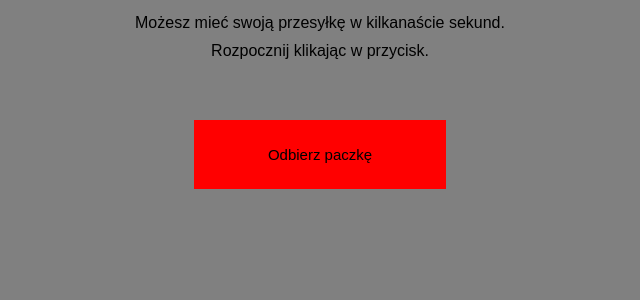
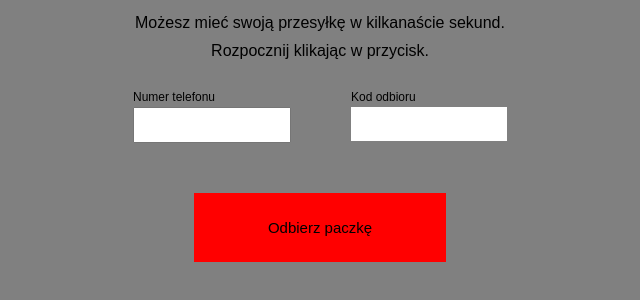
Before and after one commit to Jacobb002/pickup-panel, a plain HTML site: page index.html in a window 1280 px wide. Shown: the part 144-444 px from the top of the page, without its empty margins (320-960 px from the left). Drawn offline with Linux system fonts and the light colour scheme.

Commit message:
Add panel with style

```diff
--- a/index.html
+++ b/index.html
@@ -2,7 +2,7 @@
 <html>
     <head>
         <meta charset="UTF-8">
-        <meta name="viewport" content="widht=device-width, initial-scale=1.0">
+        <meta name="viewport" content="width=device-width, initial-scale=1.0">
         <link rel="stylesheet" href="style.css">
         <title>Proof of concept</title>
     </head>
@@ -13,6 +13,16 @@
                 <p>Możesz mieć swoją przesyłkę w kilkanaście sekund.</p>
                 <p>Rozpocznij klikając w przycisk.</p>
             </div>
+            <div class="panel">
+                <div class="panelInput">
+                    <label for="phoneNumber">Numer telefonu</label>
+                    <input type="tel" id="phoneNumber" name="phoneNumber" pattern="[0-9]{3}-[0-9]{3}-[0-9]{3}" maxlength="9" required>
+                </div>
+                <div class="panelInput">
+                    <label for="pickup">Kod odbioru</label>
+                    <input type="number" id="pickup" name="pickup" min="0" max="9999" pattern="[0-9]\d{4}" required>
+                </div>
+            </div>
             <button class="btn">Odbierz paczkę</button>
         </div>
         <script src="./proof-of-concept.js"></script>
--- a/style.css
+++ b/style.css
@@ -1,6 +1,7 @@
 :root {
     --bg-color: grey;
     --btn-color: red;
+    --input-color: white;
 }
 
 body {
@@ -29,4 +30,52 @@ p {
     font-size: 15px;
     margin: 50px;
     border: 1px solid var(--btn-color);
+    transition: 0.5s;
 }
+
+.btn:hover {
+    border-radius: 10px;
+    font-weight: bold;
+}
+
+.panel {
+    display: flex;
+    flex-direction: row;
+    flex-wrap: wrap;
+    justify-content: center;
+    gap: 60px;
+}
+
+.panelInput {
+    display: flex;
+    flex-direction: column;
+}
+
+.panelInput label {
+    text-align: left;
+    font-size: 12px;
+    margin: 20px 0px 3px 0px;
+}
+
+input {
+    height: 30px;
+    width: 150px;
+    font-size: 15px;
+    font-weight: bold;
+}
+
+input[type="number"] {
+    text-align: center;
+    background-color: var(--input-color);
+    border: 1px solid var(--input-color);
+}
+
+input:focus {
+    outline: none;
+    outline-width: 0;
+}
+
+input[type="number"]::-webkit-outer-spin-button, input[type="number"]::-webkit-inner-spin-button {
+    -webkit-appearance: none;
+    margin: 0;
+  }
```
